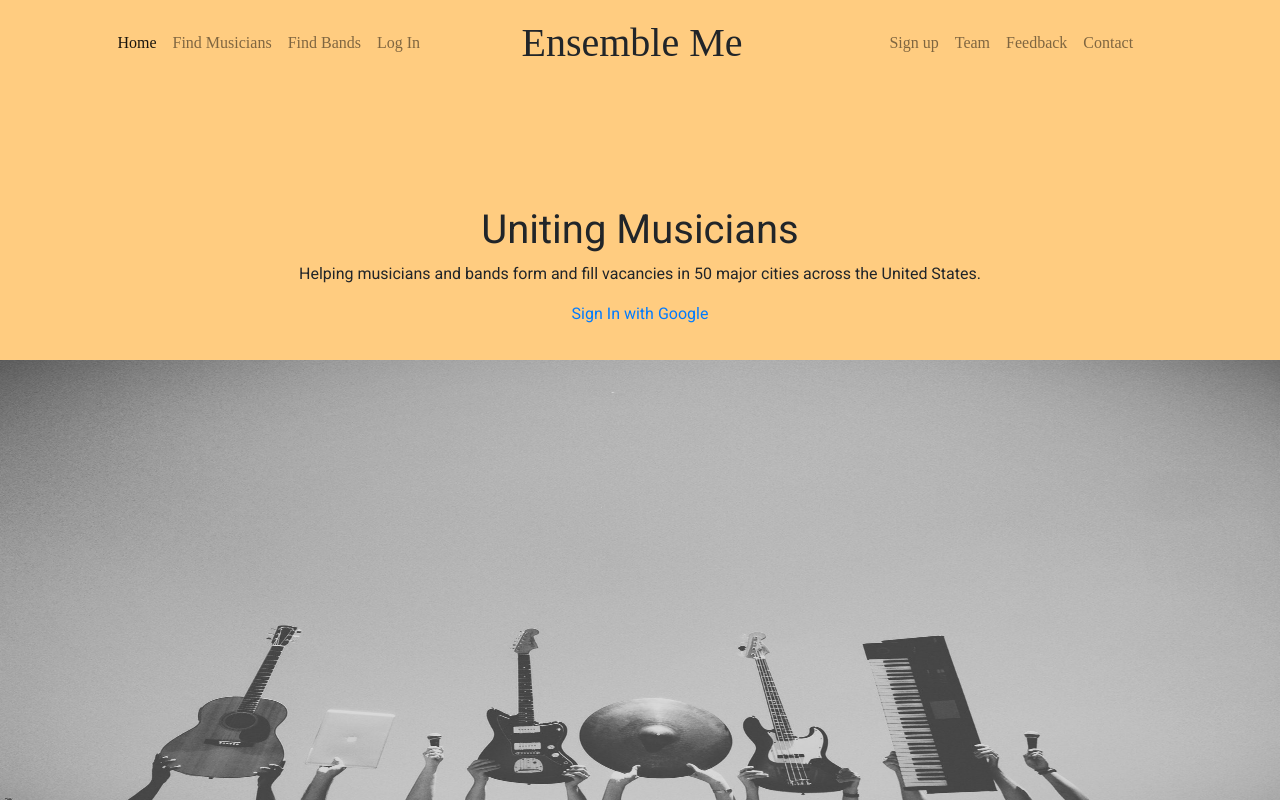
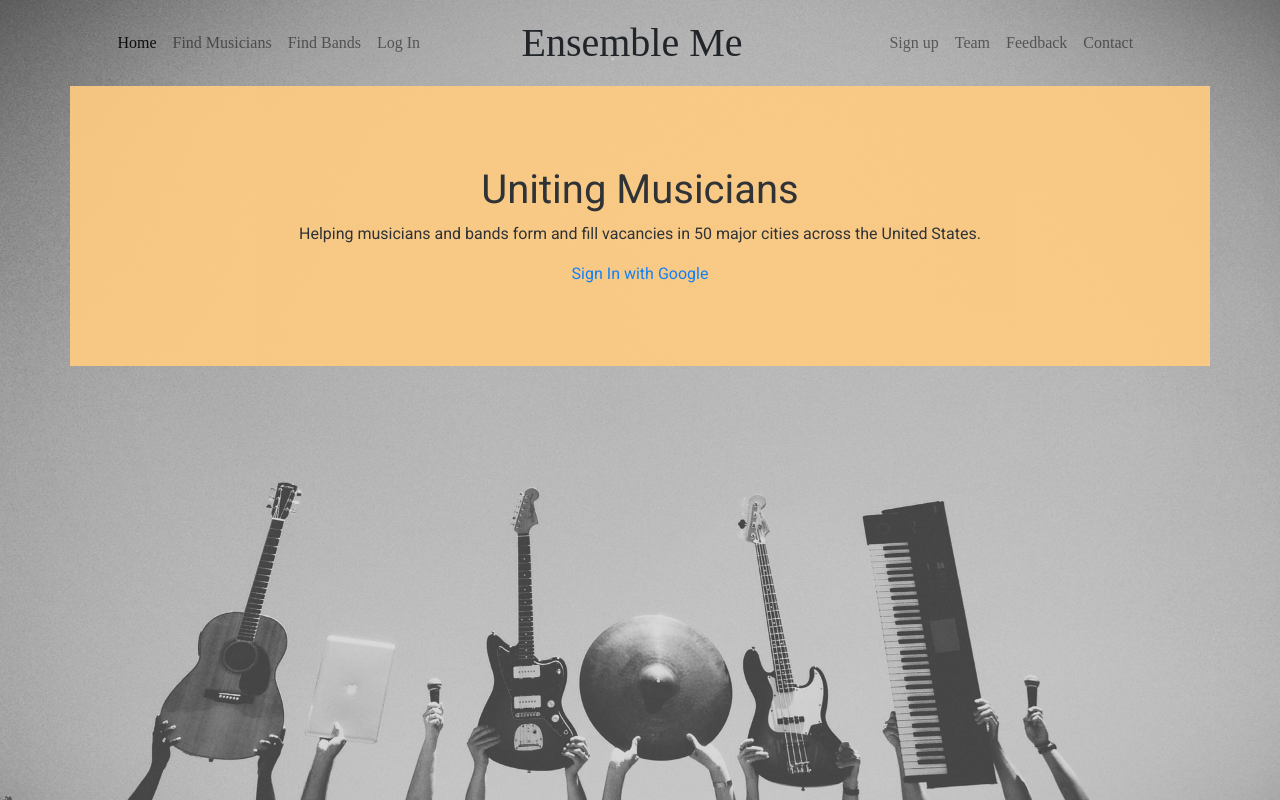
Before and after one commit to JonHake18/enemble-me, a React (Create React App) app in the folder client/: page / in a window 1280 px wide. Built offline with nearby package versions, Linux system fonts and the light colour scheme; a web font is replaced by a local one.

Commit message:
updated layout

```diff
--- a/client/package.json
+++ b/client/package.json
@@ -11,7 +11,7 @@
     "chai": "^4.2.0",
     "cheerio": "^1.0.0-rc.2",
     "express": "^4.16.3",
-    "jquery": "1.9.1",
+    "jquery" : "^3.0.0",
     "lodash": "^4.17.11",
     "mocha": "^5.2.0",
     "mongoose": "^5.3.0",
--- a/client/src/App.css
+++ b/client/src/App.css
@@ -1,10 +1,4 @@
-#top-panel {
-    height: 45%;
-    background-color: #ffcc80;
+.container {
+        background-color: #ffcc80;
+        opacity: 0.90;
 }
-#bottom-panel {
-    background-image: url(../src/components/images/rock-band.jpg);
-    background-size: 100% 100%;
-    height: 55%;
-    overflow: auto;
-}
--- a/client/src/App.js
+++ b/client/src/App.js
@@ -18,7 +18,7 @@ import './App.css';
 const App = () => (
   <Wrapper>
     <Router>
-      <div id="top-panel">
+      <div>
         <Nav />
         <div className="container">
           <Route exact path="/" component={Home} />
@@ -35,9 +35,6 @@ const App = () => (
         </div>
       </div>
     </Router>
-    <div id="bottom-panel">
-
-    </div>
   </Wrapper>
 );
 
--- a/client/src/components/Wrapper/Wrapper.css
+++ b/client/src/components/Wrapper/Wrapper.css
@@ -1,4 +1,5 @@
 .wrapper {
+    background-image: url(../images/rock-band.jpg);
     overflow: auto;
     background-size: 100% 100%;
     height: 100%;
--- a/client/src/components/pages/Home.css
+++ b/client/src/components/pages/Home.css
@@ -1,4 +1,5 @@
 .content {
-    padding-top: 15vh;
+    padding: 10vh 5vh;
     text-align: center;
+    overflow: auto;
 }
```
